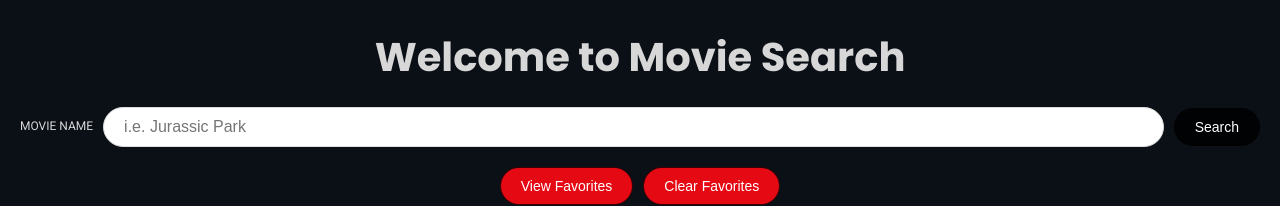
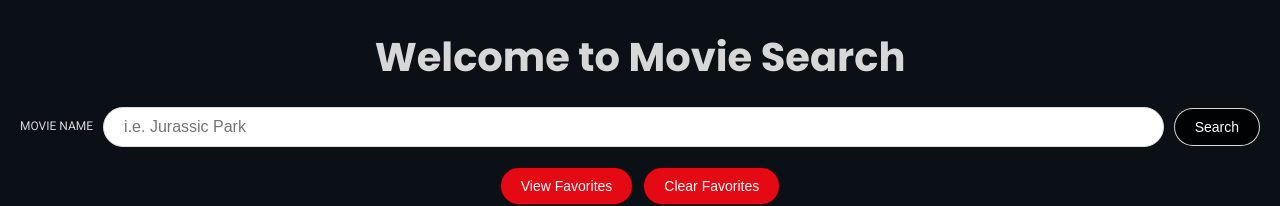
Before and after one commit to jack-gable/movie-search-app, a React (Create React App) app: page / in a window 1280 px wide. In both pictures the pointer is over the button "Search". Shown: the top 206 px of the page. Built offline with nearby package versions, Linux system fonts and the light colour scheme.

Commit message:
edited colors

```diff
--- a/src/App.css
+++ b/src/App.css
@@ -74,6 +74,7 @@ small {
 
 .button:hover {
 	background-color: rgba(0, 0, 0, 0.85);
+	border: 1px solid rgba(255, 255, 255, 0.85);
 }
 
 .card-list {
```
